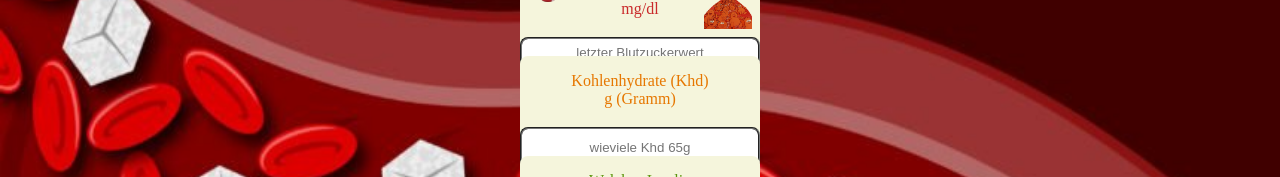
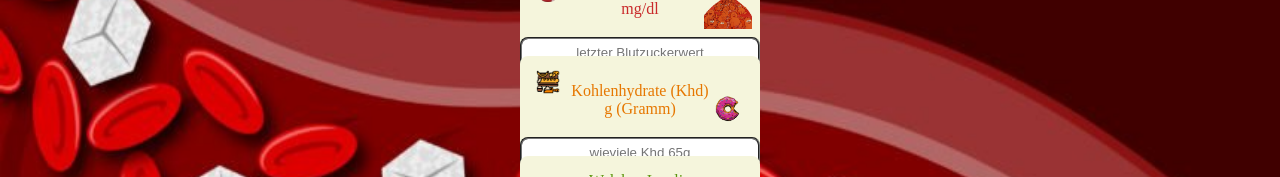
Before and after one commit to FreytagDom/capstone-project, a Next.js app: page / in a window 1280 px wide. Shown: the part 134-311 px from the top of the page. Built offline with nearby package versions, Linux system fonts and the light colour scheme; no server answers; the database is empty.

Commit message:
add icons to home page

```diff
--- a/components/HomeInput.js
+++ b/components/HomeInput.js
@@ -7,6 +7,8 @@ import leereSpritze from '../public/leereSpritze.png';
 import volleSpritze from '../public/volleSpritze.png';
 import blood from '../public/blood.png';
 import blooddrop from '../public/blooddrop.png';
+import carbohydrates from '../public/carbohydrates.png';
+import donut from '../public/donut.png';
 
 export default function Input({ factors }) {
   function handleSubmit(event) {
@@ -97,7 +99,13 @@ export default function Input({ factors }) {
         </LabelBz>
 
         <LabelCa htmlFor="carbohydrates">
+          <Carbohydrates>
+            <Image src={carbohydrates} alt="carbohydrates" />
+          </Carbohydrates>
           Kohlenhydrate (Khd) <br /> g (Gramm)
+          <Donut>
+            <Image src={donut} alt="donut" />
+          </Donut>
           <DataInput
             type="decimal"
             name="carbohydrates"
@@ -300,3 +308,18 @@ const Blood = styled.span`
   height: 2rem;
   width: 3rem;
 `;
+
+const Carbohydrates = styled.span`
+  margin-left: 1rem;
+  margin-top: -1.6rem;
+  padding-top: 1.5rem;
+  height: 1.5rem;
+  width: 1.5rem;
+`;
+
+const Donut = styled.span`
+  height: 2rem;
+  width: 2rem;
+  margin-left: 12rem;
+  margin-top: -2rem;
+`;
```
Also changed, not shown: public/carbohydrates.png (added), public/donut.png (added).
